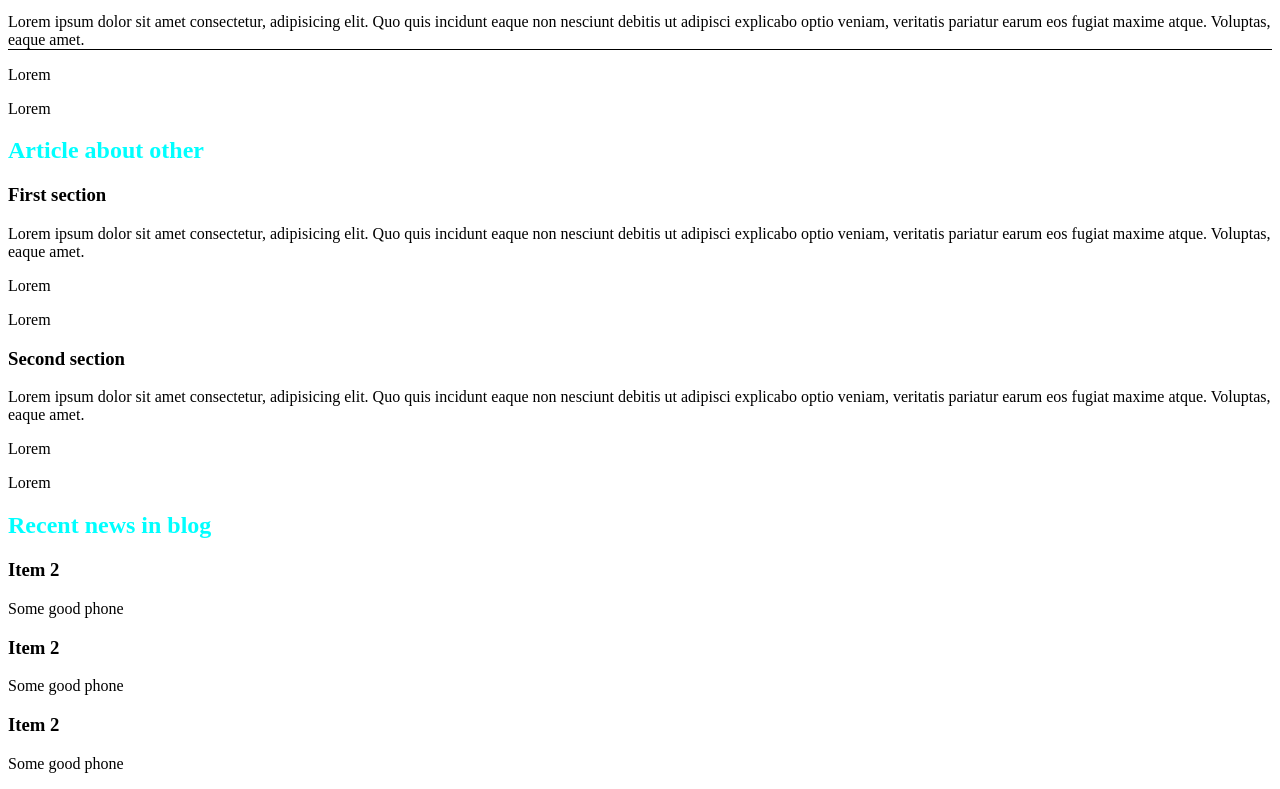
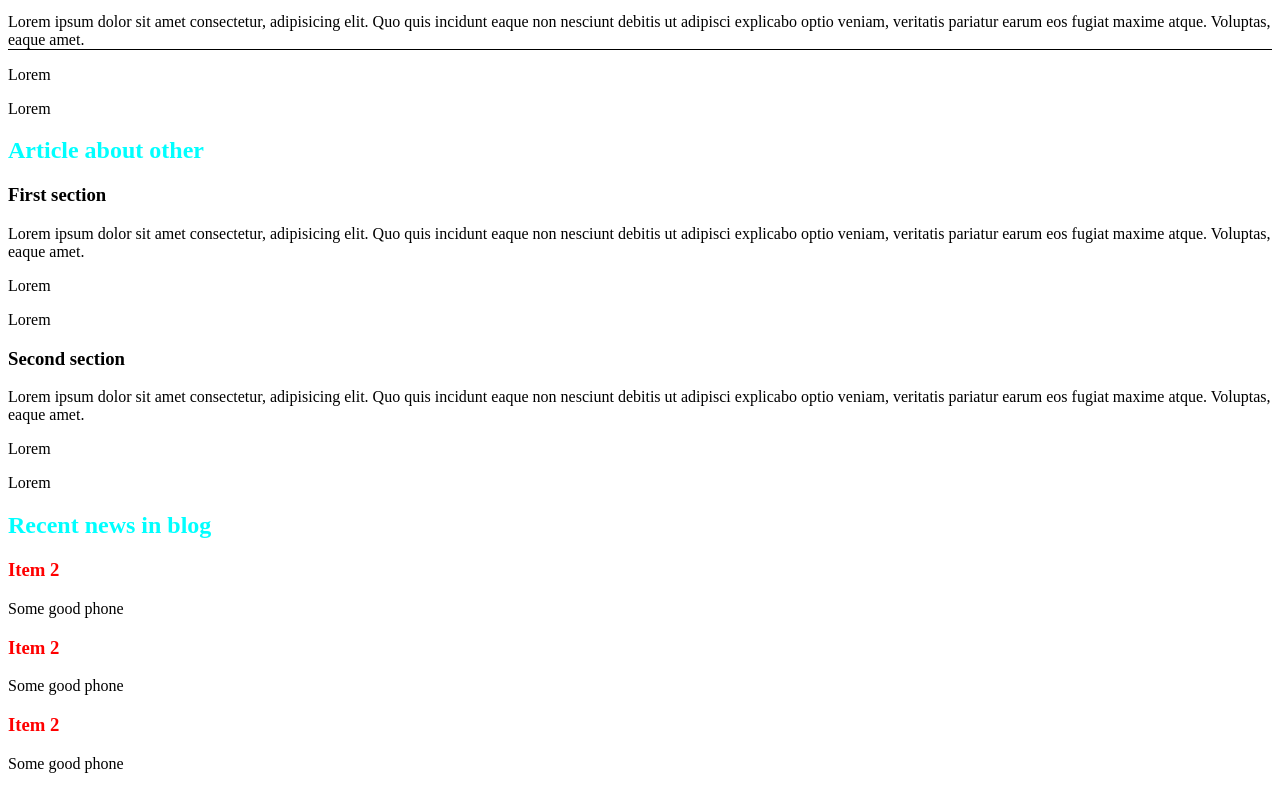
Before and after one commit to itaweb/lavr_less_01, a plain HTML site: page index.html in a window 1280 px wide. Shown: the part 429-1218 px from the top of the page. Drawn offline with Linux system fonts and the light colour scheme.

Commit message:
Add text in description file

```diff
--- a/style.css
+++ b/style.css
@@ -5,3 +5,7 @@
 .underline {
   border-bottom: 1px solid #000;
 }
+
+.blog h3 {
+  color: red;
+}
```
Also changed, not shown: description.txt.
